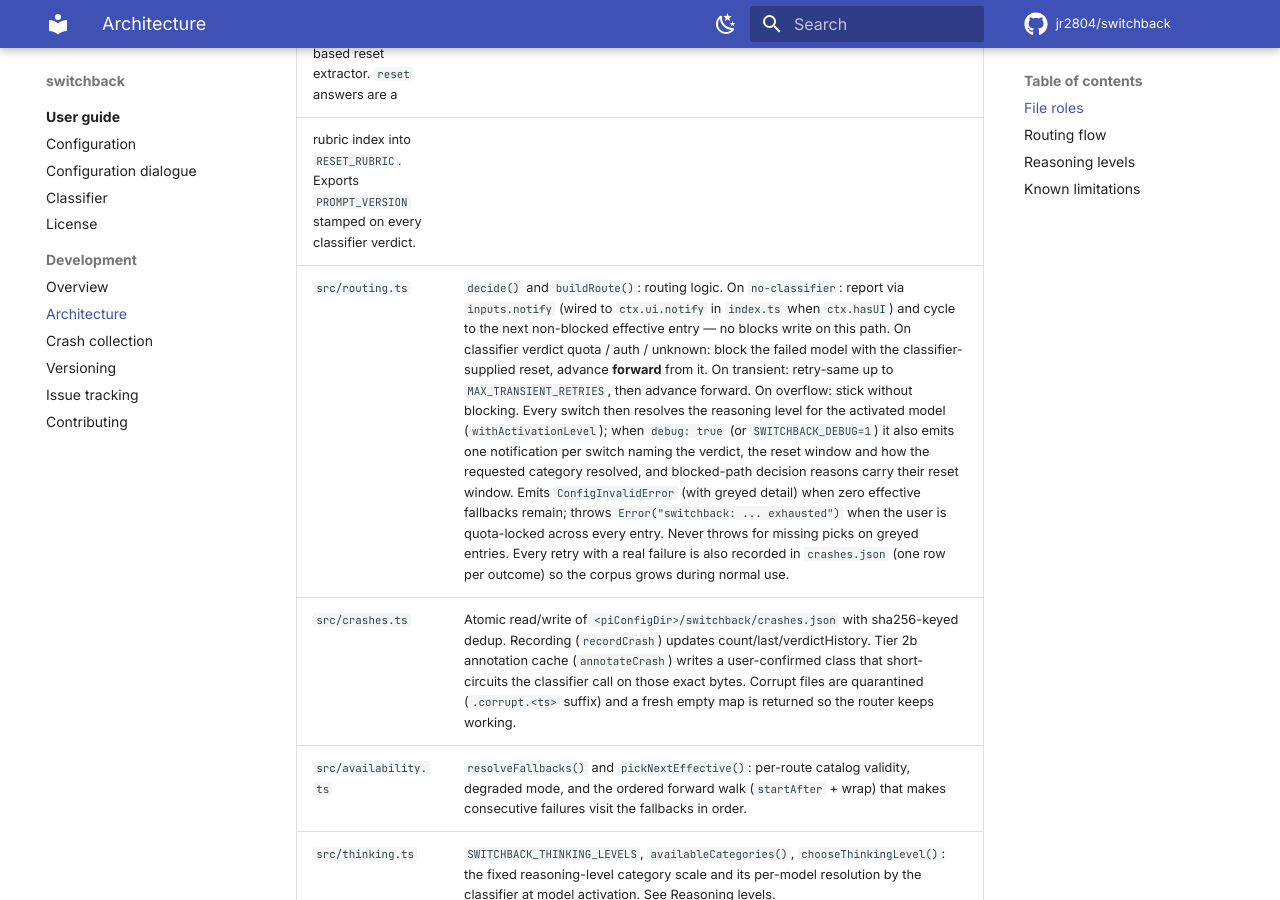
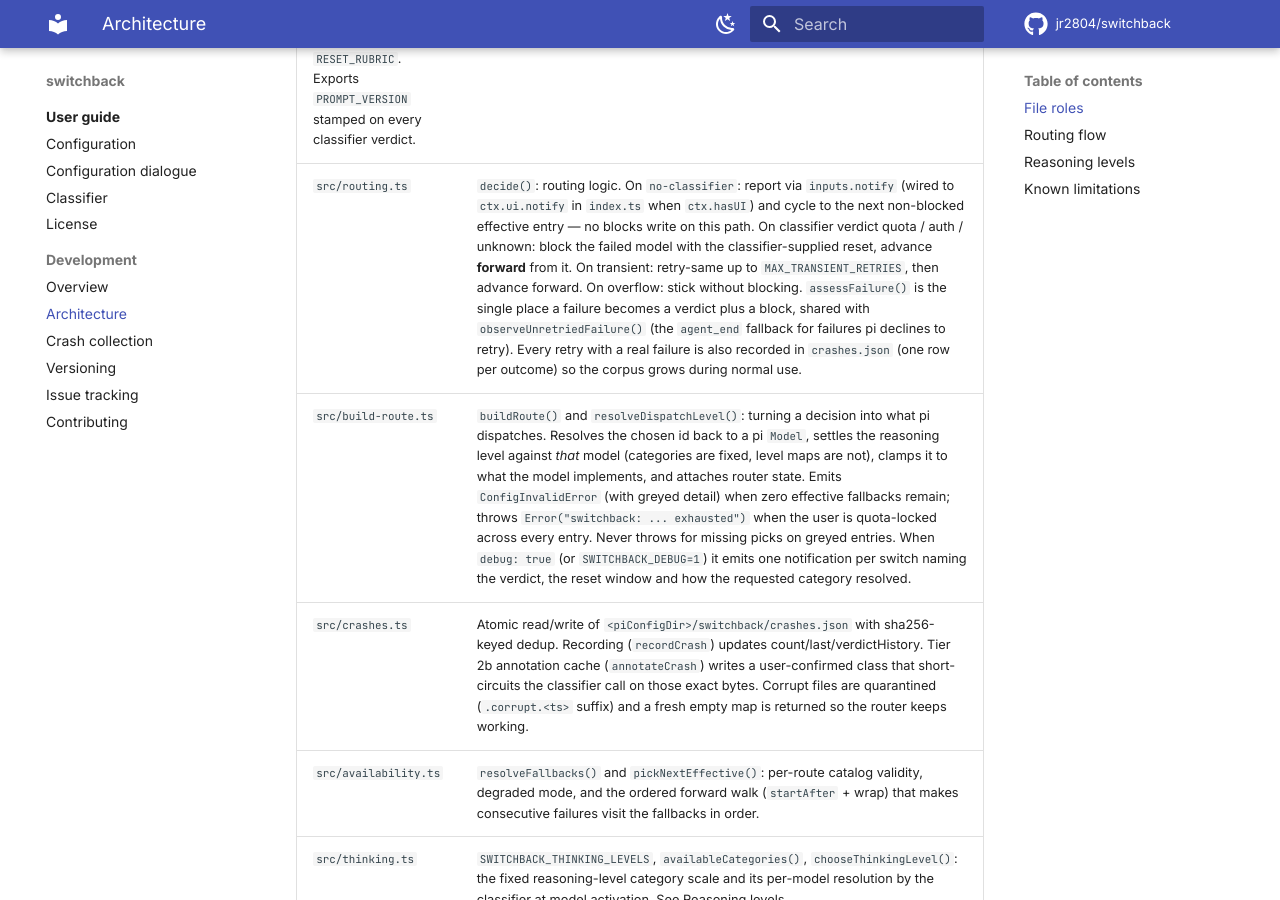
Before and after one commit to jr2804/switchback, an MkDocs documentation site: the page built from docs/architecture.md, in a window 1280 px wide and 900 px high, scrolled down 2319 px. Built offline with MkDocs 1.6.1 and Material for MkDocs 9.7.7, drawn with Linux system fonts in a browser that asks for light colours; comment, search, counter and statistics services are not loaded.

Commit message:
docs: map the new module and record the module size rule

```diff
--- a/docs/architecture.md
+++ b/docs/architecture.md
@@ -21,7 +21,8 @@ backends). Note `scope` is recorded but not read by `routing.ts` — blocks are
 design. No
 keyword sets, no HTTP-code patterns, no regex-based reset extractor. `reset` answers are a
 rubric index into `RESET_RUBRIC`. Exports `PROMPT_VERSION` stamped on every classifier verdict. |
-| `src/routing.ts` | `decide()` and `buildRoute()`: routing logic. On `no-classifier`: report via `inputs.notify` (wired to `ctx.ui.notify` in `index.ts` when `ctx.hasUI`) and cycle to the next non-blocked effective entry — no blocks write on this path. On classifier verdict quota / auth / unknown: block the failed model with the classifier-supplied reset, advance **forward** from it. On transient: retry-same up to `MAX_TRANSIENT_RETRIES`, then advance forward. On overflow: stick without blocking. Every switch then resolves the reasoning level for the activated model (`withActivationLevel`); when `debug: true` (or `SWITCHBACK_DEBUG=1`) it also emits one notification per switch naming the verdict, the reset window and how the requested category resolved, and blocked-path decision reasons carry their reset window. Emits `ConfigInvalidError` (with greyed detail) when zero effective fallbacks remain; throws `Error("switchback: ... exhausted")` when the user is quota-locked across every entry. Never throws for missing picks on greyed entries. Every retry with a real failure is also recorded in `crashes.json` (one row per outcome) so the corpus grows during normal use. |
+| `src/routing.ts` | `decide()`: routing logic. On `no-classifier`: report via `inputs.notify` (wired to `ctx.ui.notify` in `index.ts` when `ctx.hasUI`) and cycle to the next non-blocked effective entry — no blocks write on this path. On classifier verdict quota / auth / unknown: block the failed model with the classifier-supplied reset, advance **forward** from it. On transient: retry-same up to `MAX_TRANSIENT_RETRIES`, then advance forward. On overflow: stick without blocking. `assessFailure()` is the single place a failure becomes a verdict plus a block, shared with `observeUnretriedFailure()` (the `agent_end` fallback for failures pi declines to retry). Every retry with a real failure is also recorded in `crashes.json` (one row per outcome) so the corpus grows during normal use. |
+| `src/build-route.ts` | `buildRoute()` and `resolveDispatchLevel()`: turning a decision into what pi dispatches. Resolves the chosen id back to a pi `Model`, settles the reasoning level against *that* model (categories are fixed, level maps are not), clamps it to what the model implements, and attaches router state. Emits `ConfigInvalidError` (with greyed detail) when zero effective fallbacks remain; throws `Error("switchback: ... exhausted")` when the user is quota-locked across every entry. Never throws for missing picks on greyed entries. When `debug: true` (or `SWITCHBACK_DEBUG=1`) it emits one notification per switch naming the verdict, the reset window and how the requested category resolved. |
 | `src/crashes.ts` | Atomic read/write of `<piConfigDir>/switchback/crashes.json` with sha256-keyed dedup. Recording (`recordCrash`) updates count/last/verdictHistory. Tier 2b annotation cache (`annotateCrash`) writes a user-confirmed class that short-circuits the classifier call on those exact bytes. Corrupt files are quarantined (`.corrupt.<ts>` suffix) and a fresh empty map is returned so the router keeps working. |
 | `src/availability.ts` | `resolveFallbacks()` and `pickNextEffective()`: per-route catalog validity, degraded mode, and the ordered forward walk (`startAfter` + wrap) that makes consecutive failures visit the fallbacks in order. |
 | `src/thinking.ts` | `SWITCHBACK_THINKING_LEVELS`, `availableCategories()`, `chooseThinkingLevel()`: the fixed reasoning-level category scale and its per-model resolution by the classifier at model activation. See Reasoning levels. |
```
Also changed, not shown: .agents/FILES.md (+2 -1 lines), src/AGENTS.md (+14 -0 lines).
